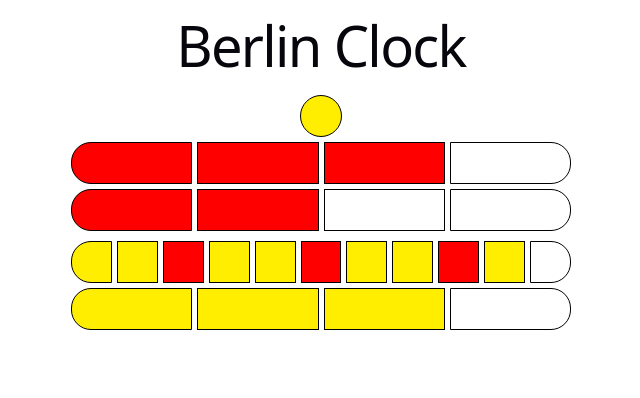
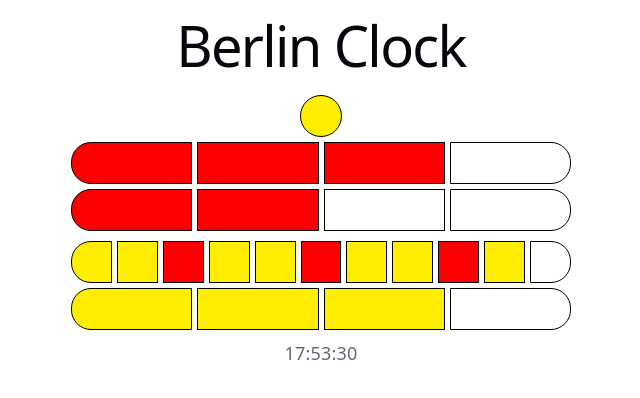
Before and after one commit to alikhan27/berlin-clock, a React (Vite) app: page / in a window 1280 px wide. Shown: the top 398 px of the page, without its empty margins (319-959 px from the left). Built offline with nearby package versions, Linux system fonts and the light colour scheme.

Commit message:
feat: Added the time block in the App component

```diff
--- a/src/App.tsx
+++ b/src/App.tsx
@@ -13,6 +13,9 @@ function App() {
     singleHoursCount,
     fiveMinutesCount,
     singleMinutesCount,
+    hours,
+    minutes,
+    seconds,
   } = getBerlinClockData(time);
   return (
     <>
@@ -42,6 +45,9 @@ function App() {
             />
           ))}
         </section>
+        <section role="time">
+          {hours}:{minutes}:{seconds}
+        </section>
       </div>
     </>
   );
```
Also changed, not shown: 1 other file (tests, documents, lock files or other folders).
